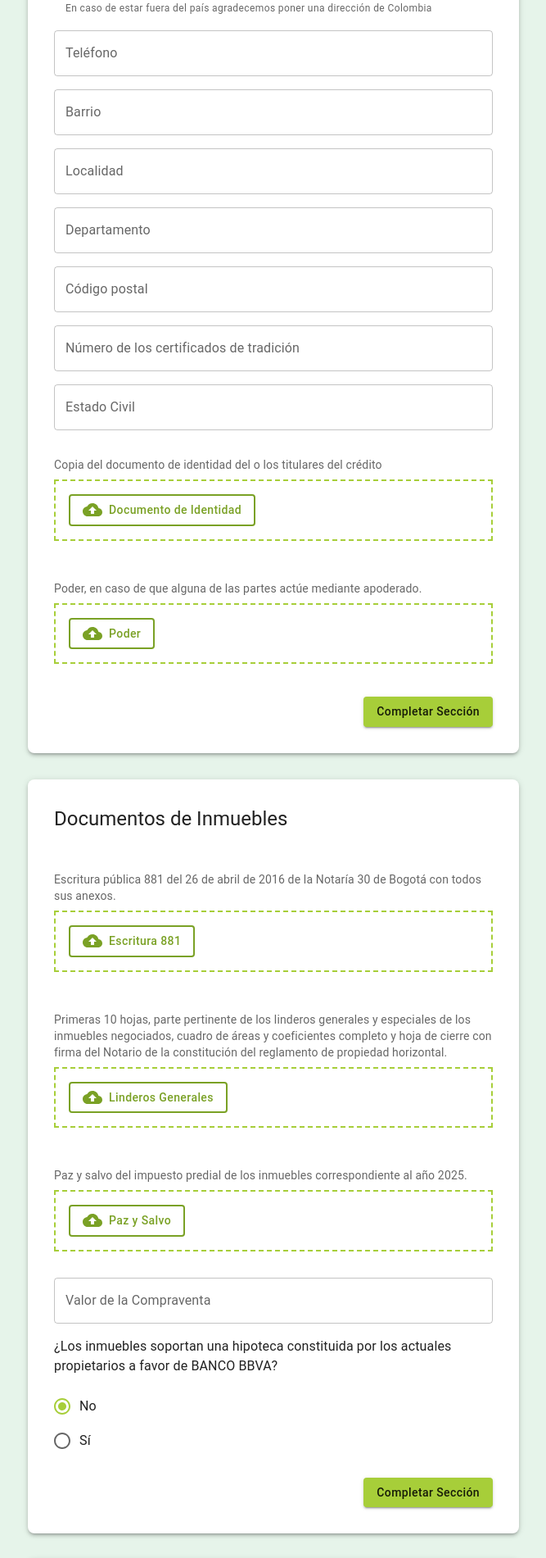
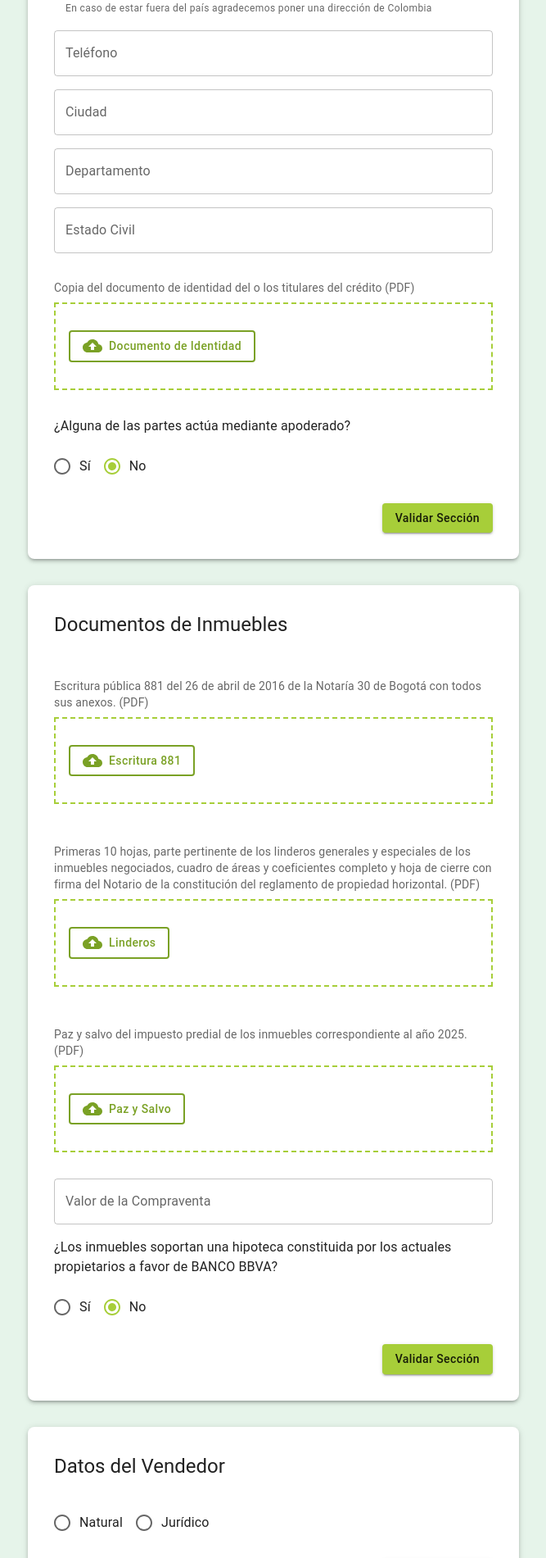
Before and after one commit to sergiocanalesm1/smr-estudio-titulos-forms, a React (Vite) app: page /cliente in a window 1280 px wide. Shown: the part 632-2533 px from the top of the page at 82% size, without its empty margins (306-973 px from the left). Built offline with nearby package versions, Linux system fonts and the light colour scheme.

Commit message:
empty field bug fix

```diff
--- a/src/components/DocumentUploader.tsx
+++ b/src/components/DocumentUploader.tsx
@@ -11,7 +11,7 @@ interface DocumentUploaderProps {
   error: boolean;
   buttonLabel: string;
   multiple?: boolean;
-  helperText?: string;
+  helperText: string;
 }
 
 const DocumentUploader: React.FC<DocumentUploaderProps> = ({
@@ -74,11 +74,11 @@ const DocumentUploader: React.FC<DocumentUploaderProps> = ({
       onDragOver={handleDragOver}
       onDragLeave={handleDragLeave}
     >
-      {helperText && (
-        <Typography variant="body2" color="textSecondary" sx={{ mb: 1 }}>
-          {helperText}
-        </Typography>
-      )}
+
+      <Typography variant="body2" color="textSecondary" sx={{ mb: 1 }}>
+        {helperText} (PDF)
+      </Typography>
+
       <Box
         sx={{
           display: 'flex',
@@ -87,15 +87,16 @@ const DocumentUploader: React.FC<DocumentUploaderProps> = ({
           flexWrap: 'nowrap',
           width: '100%',
           border: `2px dashed ${theme.palette.primary.main}`,
-          padding: 2,
+          px: 2,
+          py: 4,
         }}
       >
         {isDragging
-        ? <>
+          ? <>
             <CloudUploadIcon sx={{ mr: 1 }} />
             <Typography variant="body2" color="textSecondary">Suelta los archivos aquí</Typography>
           </>
-        : <>
+          : <>
             <Button
               variant={files?.length ? "text" : "outlined"}
               component="label"
--- a/src/components/FormSection.tsx
+++ b/src/components/FormSection.tsx
@@ -17,7 +17,7 @@ const FormSection: React.FC<FormSectionProps> = ({
   title,
   description,
   children,
-  submitBtnText = "Completar Sección",
+  submitBtnText = "Validar Sección",
   loading,
   onSubmit,
   done = false,
--- a/src/components/Stepper.tsx
+++ b/src/components/Stepper.tsx
@@ -1,5 +1,5 @@
 import React from 'react';
-import { CheckCircleOutline } from '@mui/icons-material';
+import { CheckCircleOutline, CircleOutlined } from '@mui/icons-material';
 import { Box, Button, Paper, Typography } from '@mui/material';
 import { sectionNames } from '../utils/constants';
 import { ClientFormState } from '../types';
@@ -18,7 +18,10 @@ const Stepper: React.FC<StepperProps> = ({ validatedSections, onSubmit }) => {
                 {Object.entries(sectionNames).map(([section, name]) => (
                     <Box key={section} sx={{ display: 'flex', justifyContent: 'space-between', mt: 1.5 }}>
                         <Typography variant='body2'>{name}</Typography>
-                        {validatedSections[section as keyof ClientFormState] && <CheckCircleOutline color="success" />}
+                        {validatedSections[section as keyof ClientFormState]
+                            ? <CheckCircleOutline color="success" fontSize="small" />
+                            : <CircleOutlined color="success" fontSize="small" />
+                        }
                     </Box>
                 ))}
 
--- a/src/pages/ClientForm/ClientForm.tsx
+++ b/src/pages/ClientForm/ClientForm.tsx
@@ -2,7 +2,7 @@ import React, { useState } from 'react';
 import { useForm, FormProvider } from 'react-hook-form';
 import { useLocation } from 'react-router-dom';
 import { Container, Button, Box, Paper, Typography } from '@mui/material';
-import { datosCompradorFormDefaults, documentosInmueblesFormDefaults, datosJuridicoDefaults, datosNaturalDefaults, datosVendedorFormDefaults } from '../../utils/formDefaults';
+import { datosCompradorFormDefaults, documentosInmueblesFormDefaults, datosVendedorFormDefaults } from '../../utils/formDefaults';
 import { ClientFormState, PersonType } from '../../types';
 import Inmuebles from './sections/Inmuebles';
 import Comprador from './sections/Comprador';
@@ -18,7 +18,6 @@ const ClientForm: React.FC = () => {
   const compradorType: PersonType = (queryParams.get('person_type') as PersonType) ?? 'Natural'; // assert
   const paymentValue = queryParams.get('payment_value') ?? '0'; // change
 
-  const [vendedorType, setVendedorType] = useState<PersonType | undefined>();
   const [validatedSections, setValidatedSections] = useState<Record<keyof ClientFormState, boolean>>({
     datosComprador: false,
     datosVendedor: false,
@@ -28,26 +27,14 @@ const ClientForm: React.FC = () => {
   });
 
   const defaultValues = {
-    datosComprador: {
-      ...datosCompradorFormDefaults,
-      ...(compradorType === 'Natural' ? datosNaturalDefaults : {}),
-      ...(compradorType === 'Juridico' ? datosJuridicoDefaults : {}),
-    },
-    datosVendedor: {
-      ...datosVendedorFormDefaults,
-      ...(vendedorType === 'Natural' ? datosNaturalDefaults : {}),
-      ...(vendedorType === 'Juridico' ? datosJuridicoDefaults : {}),
-    },
+    datosComprador: datosCompradorFormDefaults,
+    datosVendedor: datosVendedorFormDefaults,
     documentosInmuebles: documentosInmueblesFormDefaults,
     notaria: 'Notaria 38',
     soportePago: [],
   };
 
-  const methods = useForm<ClientFormState>({
-    defaultValues,
-    // reValidateMode: 'onChange',
-  });
-
+  const methods = useForm<ClientFormState>({ defaultValues });
   const { handleSubmit } = methods;
 
   const onSubmit = (data: ClientFormState) => {
@@ -80,7 +67,7 @@ const ClientForm: React.FC = () => {
         </Paper>
         <Comprador personType={compradorType} validated={validatedSections.datosComprador} setValidated={(v) => setValidated('datosComprador', v)} />
         <Inmuebles validated={validatedSections.inmuebles} setValidated={(v) => setValidated('inmuebles', v)} />
-        <Vendedor personType={vendedorType} setPersonType={setVendedorType} validated={validatedSections.datosVendedor} setValidated={(v) => setValidated('datosVendedor', v)} />
+        <Vendedor validated={validatedSections.datosVendedor} setValidated={(v) => setValidated('datosVendedor', v)} />
         <Notaria validated={validatedSections.notaria} setValidated={(v) => setValidated('notaria', v)} />
         <Pago paymentValue={paymentValue} validated={validatedSections.soportePago} setValidated={(v) => setValidated('soportePago', v)} />
         <Box sx={{ textAlign: 'right', mt: 2 }}>
--- a/src/pages/ClientForm/sections/Comprador.tsx
+++ b/src/pages/ClientForm/sections/Comprador.tsx
@@ -1,6 +1,6 @@
 import React from 'react';
 import { Controller, useFormContext } from 'react-hook-form';
-import { Box, TextField } from '@mui/material';
+import { Box, FormControlLabel, Radio, RadioGroup, TextField, Typography } from '@mui/material';
 import { DatosCompradorForm, DatosJuridico, DatosNatural, PersonType } from '../../../types';
 import FormSection from '../../../components/FormSection';
 import DocumentUploader from '../../../components/DocumentUploader';
@@ -21,6 +21,7 @@ const Comprador: React.FC<CompradorProps> = ({ validated, setValidated, personTy
         trigger,
         formState,
     } = useFormContext();
+    const [withPoder, setWithPoder] = React.useState<boolean>(false);
 
     const e = formState.errors?.datosComprador as Partial<DatosCompradorForm> | undefined;
 
@@ -78,10 +79,24 @@ const Comprador: React.FC<CompradorProps> = ({ validated, setValidated, personTy
 
     );
 
+    const PoderOptional: React.FC = () => (
+        <>
+            <Typography>¿Alguna de las partes actúa mediante apoderado?</Typography>
+            <RadioGroup
+                row
+                value={withPoder}
+                defaultChecked
+                onChange={(e) => setWithPoder(e.target.value === 'true')}>
+                <FormControlLabel value={true} control={<Radio />} label="Sí" />
+                <FormControlLabel value={false} control={<Radio />} label="No" />
+            </RadioGroup>
+        </>
+    )
+
     return (
         <FormSection
             title={sectionNames.datosComprador}
-            submitBtnText="Completar Sección"
+            submitBtnText="Validar Sección"
             loading={false}
             onSubmit={handleSectionSubmit}
             done={validated}
@@ -104,7 +119,7 @@ const Comprador: React.FC<CompradorProps> = ({ validated, setValidated, personTy
                     variant="outlined"
                 />
                 <TextField
-                    label="Identificación"
+                    label="Identificación (NIT o CC)"
                     {...register('datosComprador.identificacion', { required: true })}
                     error={!!e?.identificacion}
                     variant="outlined"
@@ -127,37 +142,15 @@ const Comprador: React.FC<CompradorProps> = ({ validated, setValidated, personTy
                     variant="outlined"
                 />
                 <TextField
-                    label="Barrio"
-                    {...register('datosComprador.barrio', { required: true })}
-                    error={!!e?.barrio}
-                    variant="outlined"
-                />
-                <TextField
-                    label="Localidad"
-                    {...register('datosComprador.localidad', { required: true })}
-                    error={!!e?.localidad}
+                    label="Ciudad"
+                    {...register('datosComprador.ciudad', { required: true })}
+                    error={!!e?.ciudad}
                     variant="outlined"
                 />
                 <TextField
                     label="Departamento"
                     {...register('datosComprador.departamento', { required: true })}
                     error={!!e?.departamento}
-                    variant="outlined"
-                />
-                <TextField
-                    label="Código postal"
-                    {...register('datosComprador.codigoPostal', {
-                        required: true,
-                        pattern: { value: /^[+\d]+$/, message: 'Debe ser un número válido' },
-                    })}
-                    error={!!e?.codigoPostal}
-                    helperText={!!e?.codigoPostal ? 'Debe ser un número válido' : ''}
-                    variant="outlined"
-                />
-                <TextField
-                    label="Número de los certificados de tradición"
-                    {...register('datosComprador.certificadosTradicion', { required: true })}
-                    error={!!e?.certificadosTradicion}
                     variant="outlined"
                 />
                 {personType === 'Natural' ? <NaturalFields /> : personType === 'Juridico' ? <JuridicoFields /> : null}
@@ -179,6 +172,8 @@ const Comprador: React.FC<CompradorProps> = ({ validated, setValidated, personTy
                         />
                     )}
                 />
+                <PoderOptional />
+                {withPoder &&
                     <Controller
                         name={`datosComprador.poder`}
                         control={control}
@@ -193,6 +188,7 @@ const Comprador: React.FC<CompradorProps> = ({ validated, setValidated, personTy
                             />
                         )}
                     />
+                }
             </Box>
         </FormSection>
     );
--- a/src/pages/ClientForm/sections/Inmuebles.tsx
+++ b/src/pages/ClientForm/sections/Inmuebles.tsx
@@ -21,7 +21,7 @@ const Inmuebles: React.FC<InmueblesProps> = ({ validated, setValidated }) => {
     formState: { errors },
   } = useFormContext();
 
-  const [isBBVA, setIsBBVA] = useState<"si" | "no">("no");
+  const [isBBVA, setIsBBVA] = useState<boolean>(false);
 
   const documentosErrors = errors?.documentosInmuebles as Partial<InmueblesForm> | undefined;
 
@@ -41,12 +41,13 @@ const Inmuebles: React.FC<InmueblesProps> = ({ validated, setValidated }) => {
         BANCO BBVA?
       </Typography>
       <RadioGroup
+        row
         value={isBBVA}
         defaultChecked
-        onChange={(e) => setIsBBVA(e.target.value as "si" | "no")}
+        onChange={(e) => setIsBBVA(e.target.value === 'true')}
       >
-        <FormControlLabel value="no" control={<Radio />} label="No" />
-        <FormControlLabel value="si" control={<Radio />} label="Sí" />
+        <FormControlLabel value={true} control={<Radio />} label="Sí" />
+        <FormControlLabel value={false} control={<Radio />} label="No" />
       </RadioGroup>
     </>
   )
@@ -92,7 +93,7 @@ const Inmuebles: React.FC<InmueblesProps> = ({ validated, setValidated }) => {
     <FormSection
       title={sectionNames.inmuebles}
       description=""
-      submitBtnText="Completar Sección"
+      submitBtnText="Validar Sección"
       loading={false}
       onSubmit={handleSectionSubmit}
       done={validated}
@@ -116,17 +117,17 @@ const Inmuebles: React.FC<InmueblesProps> = ({ validated, setValidated }) => {
           )}
         />
         <Controller
-          name="documentosInmuebles.linderosGenerales"
+          name="documentosInmuebles.linderos"
           control={control}
           rules={{ required: true }}
           render={({ field }) => (
             <DocumentUploader
               files={field.value}
               setFile={field.onChange}
-              transformedFileName="linderosGenerales"
+              transformedFileName="linderos"
               multiple={true}
-              error={!!documentosErrors?.linderosGenerales}
-              buttonLabel="Linderos Generales"
+              error={!!documentosErrors?.linderos}
+              buttonLabel="Linderos"
               helperText="Primeras 10 hojas, parte pertinente de los linderos generales y especiales de los inmuebles negociados, cuadro de áreas y coeficientes completo y hoja de cierre con firma del Notario de la constitución del reglamento de propiedad horizontal."
             />
           )}
@@ -183,7 +184,7 @@ const Inmuebles: React.FC<InmueblesProps> = ({ validated, setValidated }) => {
           )}
         />
         <BBVARadioGroup />
-        {isBBVA === "si" && <BBVASection />}
+        {isBBVA && <BBVASection />}
       </Box>
     </FormSection>
   );
--- a/src/pages/ClientForm/sections/Notaria.tsx
+++ b/src/pages/ClientForm/sections/Notaria.tsx
@@ -54,7 +54,7 @@ const Notaria: React.FC<NotariaProps> = ({ validated, setValidated }) => {
         <FormSection
             title={sectionNames.notaria}
             description="Estas son las Notarías con las que tenemos convenio, pero si desea puede escoger alguna diferente."
-            submitBtnText="Completar Sección"
+            submitBtnText="Validar Sección"
             loading={false}
             onSubmit={handleSectionSubmit}
             done={validated}
--- a/src/pages/ClientForm/sections/Vendedor.tsx
+++ b/src/pages/ClientForm/sections/Vendedor.tsx
@@ -1,7 +1,6 @@
 import React from 'react';
 import { Controller, useFormContext } from 'react-hook-form';
-import { Box, RadioGroup, FormControlLabel, Radio, TextField } from '@mui/material';
-import { PersonType } from '../../../types';
+import { Box, RadioGroup, FormControlLabel, Radio, TextField, Typography } from '@mui/material';
 import FormSection from '../../../components/FormSection';
 import DocumentUploader from '../../../components/DocumentUploader';
 import { sectionNames } from '../../../utils/constants';
@@ -9,20 +8,20 @@ import { sectionNames } from '../../../utils/constants';
 interface VendedorProps {
     validated: boolean;
     setValidated: (value: boolean) => void;
-    personType?: PersonType;
-    setPersonType: (type: PersonType) => void;
 }
 
-const Vendedor: React.FC<VendedorProps> = ({ validated, setValidated, personType, setPersonType }) => {
+const Vendedor: React.FC<VendedorProps> = ({ validated, setValidated }) => {
     const {
         control,
         register,
         trigger,
         formState,
+        watch,
     } = useFormContext();
-
+    const [withPoder, setWithPoder] = React.useState<boolean>(false);
 
     const e = formState.errors.datosVendedor as any;
+    const personType = watch('datosVendedor.tipo');
 
     const handleSectionSubmit = async (e: React.FormEvent<HTMLFormElement>) => {
         e.preventDefault();
@@ -34,12 +33,31 @@ const Vendedor: React.FC<VendedorProps> = ({ validated, setValidated, personType
     };
 
     const ChoosePersonType: React.FC = () => (
-        <Box sx={{ p: 1 }}>
-            <RadioGroup row value={personType} onChange={(e) => setPersonType(e.target.value as PersonType)}>
+        <Controller
+            name="datosVendedor.tipo"
+            control={control}
+            rules={{ required: true }}
+            render={({ field }) => (
+                <RadioGroup row value={field.value} onChange={(e) => { field.onChange(e) }}>
                     <FormControlLabel value="Natural" control={<Radio />} label="Natural" />
                     <FormControlLabel value="Juridico" control={<Radio />} label="Jurídico" />
                 </RadioGroup>
-        </Box>
+            )}
+        />
+    )
+
+    const PoderOptional: React.FC = () => (
+        <>
+            <Typography>¿Alguna de las partes actúa mediante apoderado?</Typography>
+            <RadioGroup
+                row
+                value={withPoder}
+                defaultChecked
+                onChange={(e) => setWithPoder(e.target.value === 'true')}>
+                <FormControlLabel value={true} control={<Radio />} label="Sí" />
+                <FormControlLabel value={false} control={<Radio />} label="No" />
+            </RadioGroup>
+        </>
     )
 
     const NaturalFields: React.FC = () => (
@@ -90,7 +108,7 @@ const Vendedor: React.FC<VendedorProps> = ({ validated, setValidated, personType
     return (
         <FormSection
             title={sectionNames.datosVendedor}
-            submitBtnText="Completar Sección"
+            submitBtnText="Validar Sección"
             loading={false}
             onSubmit={handleSectionSubmit}
             done={validated}
@@ -118,6 +136,8 @@ const Vendedor: React.FC<VendedorProps> = ({ validated, setValidated, personType
                             />
                         )}
                     />
+                    <PoderOptional />
+                    {withPoder &&
                         <Controller
                             name="datosVendedor.poder"
                             control={control}
@@ -132,6 +152,7 @@ const Vendedor: React.FC<VendedorProps> = ({ validated, setValidated, personType
                                 />
                             )}
                         />
+                    }
                 </Box>
             }
         </FormSection>
--- a/src/pages/InternalForm.tsx
+++ b/src/pages/InternalForm.tsx
@@ -38,7 +38,7 @@ const InternalForm: React.FC = () => {
 
   const [loading, setLoading] = useState(false);
 
-  const onSubmit: SubmitHandler<InternalFormInputs> = async(data) => {
+  const onSubmit: SubmitHandler<InternalFormInputs> = async (data) => {
     setLoading(true);
     // Create FormData and append non-file fields using snake_case keys.
     // For payment_value, remove commas.
@@ -150,7 +150,6 @@ const InternalForm: React.FC = () => {
             />
           )}
         />
-        {/* Approval: single file upload */}
         <Controller
           name="approval"
           control={control}
@@ -163,10 +162,10 @@ const InternalForm: React.FC = () => {
               multiple={false}
               error={!!errors.approval}
               buttonLabel="Carta de Aprobación"
+              helperText="Carta de Aprobación"
             />
           )}
         />
-        {/* Valuation: single file upload */}
         <Controller
           name="valuation"
           control={control}
@@ -179,6 +178,7 @@ const InternalForm: React.FC = () => {
               multiple={false}
               error={!!errors.valuation}
               buttonLabel="Avalúo"
+              helperText="Avalúo"
             />
           )}
         />
@@ -195,6 +195,7 @@ const InternalForm: React.FC = () => {
               multiple={true}
               error={!!errors.tradition}
               buttonLabel="Certificado de Tradición"
+              helperText="Certificado de Tradición"
             />
           )}
         />
--- a/src/utils/formDefaults.ts
+++ b/src/utils/formDefaults.ts
@@ -12,11 +12,8 @@ export const datosCompradorFormDefaults: Partial<DatosCompradorForm> = {
   direccion: '',
   email: '',
   tel: '',
-  barrio: '',
-  localidad: '',
+  ciudad: '',
   departamento: '',
-  codigoPostal: '',
-  certificadosTradicion: '',
 };
 
 export const datosVendedorFormDefaults: Partial<DatosVendedorForm> = {
@@ -34,7 +31,7 @@ export const datosNaturalDefaults = {
 
 export const documentosInmueblesFormDefaults: InmueblesForm = {
   escritura881: [],
-  linderosGenerales: [],
+  linderos: [],
   pazYSalvo: [],
   valorOperacion: '',
 };
--- a/vite.config.ts
+++ b/vite.config.ts
@@ -4,6 +4,7 @@ import react from '@vitejs/plugin-react';
 export default defineConfig({
   plugins: [react()],
   server: {
-    port: 3000
+    port: 3000,
+    host: true,
   }
 });
```
Also changed, not shown: src/types.ts (+3 -6 lines). Lines whose indentation alone changed are shown as unchanged.
